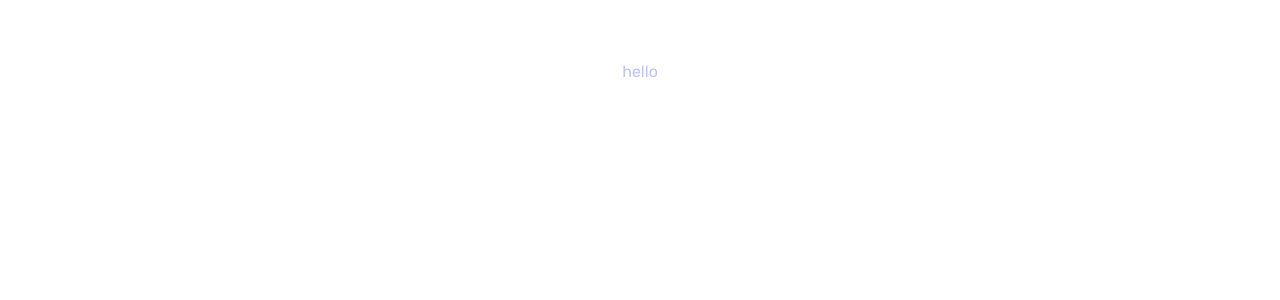
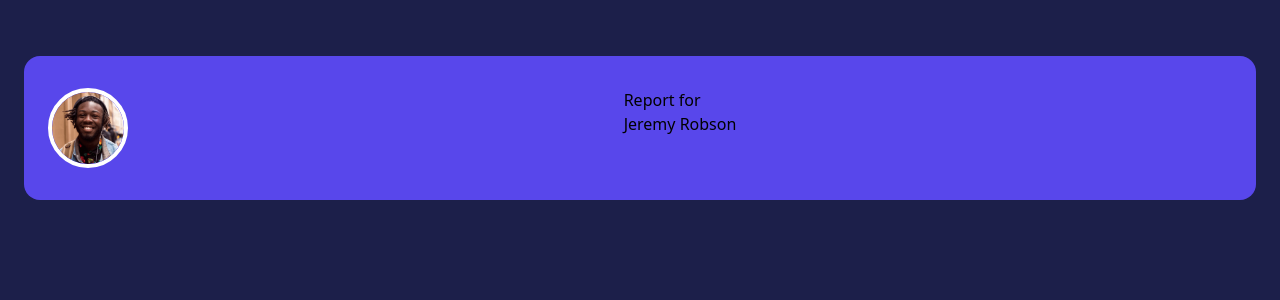
Before and after one commit to 12cassie34/time_tracking_dashboard, a Vue app: page / in a window 1280 px wide. Shown: the top 300 px of the page. Built offline with nearby package versions, Linux system fonts and the light colour scheme.

Commit message:
feat: setting style in TheProfile

```diff
--- a/src/App.vue
+++ b/src/App.vue
@@ -1,20 +1,14 @@
 <script setup>
 // This starter template is using Vue 3 <script setup> SFCs
 // Check out https://v3.vuejs.org/api/sfc-script-setup.html#sfc-script-setup
-import TheProfile from './components/TheProfile.vue'
+import TheProfile from "./components/TheProfile.vue";
 </script>
 
 <template>
-  <TheProfile />
+  <div class="pt-14 pr-6 pb-14 pl-6 w-screen h-screen bg-blue-dark">
+    <TheProfile />
+  </div>
 </template>
 
 <style>
-#app {
-  font-family: Avenir, Helvetica, Arial, sans-serif;
-  -webkit-font-smoothing: antialiased;
-  -moz-osx-font-smoothing: grayscale;
-  text-align: center;
-  color: #2c3e50;
-  margin-top: 60px;
-}
 </style>
--- a/src/components/TheProfile.vue
+++ b/src/components/TheProfile.vue
@@ -1,3 +1,15 @@
 <template>
-    <h1 class="text-blue-pale_blue font-rubik">hello</h1>
+  <div class="px-6 py-8 bg-blue-purple rounded-2xl flex">
+    <div class="flex-auto">
+      <img
+        class="border-4 rounded-full border-white w-20 h-20"
+        src="../assets/image-jeremy.png"
+        alt="Jeremy"
+      />
+    </div>
+    <div class="flex-auto">
+      <div>Report for</div>
+      <div>Jeremy Robson</div>
+    </div>
+  </div>
 </template>
--- a/tailwind.config.js
+++ b/tailwind.config.js
@@ -1,29 +1,30 @@
 module.exports = {
-  purge: ['./index.html', './src/**/*.{vue,js,ts,jsx,tsx}'],
+  purge: ["./index.html", "./src/**/*.{vue,js,ts,jsx,tsx}"],
   darkMode: false, // or 'media' or 'class'
   theme: {
-    colors: {
-      blue: {
-        purple: 'hsl(246, 80%, 60%)',
-        light: 'hsl(195, 74%, 62%)',
-        vary_dark: 'hsl(226, 43%, 10%)',
-        dart: 'hsl(235, 46%, 20%)',
-        desaturated_blue: 'hsl(235, 45%, 61%)',
-        pale_blue: 'hsl(236, 100%, 87%)'
+    extend: {
+      colors: {
+        blue: {
+          purple: "hsl(246, 80%, 60%)",
+          light: "hsl(195, 74%, 62%)",
+          vary_dark: "hsl(226, 43%, 10%)",
+          dark: "hsl(235, 46%, 20%)",
+          desaturated_blue: "hsl(235, 45%, 61%)",
+          pale_blue: "hsl(236, 100%, 87%)",
+        },
+        orange: "hsl(15, 100%, 70%)",
+        red: "hsl(348, 100%, 68%)",
+        green: "hsl(145, 58%, 55%)",
+        violet: "hsl(264, 64%, 52%)",
+        yello: "hsl(43, 84%, 65%)",
       },
-      orange: 'hsl(15, 100%, 70%)',
-      red: 'hsl(348, 100%, 68%)',
-      green: 'hsl(145, 58%, 55%)',
-      violet: 'hsl(264, 64%, 52%)',
-      yello: 'hsl(43, 84%, 65%)'
+      fontFamily: {
+        rubik: ['"Rubik"'],
+      },
     },
-    fontFamily: {
-      'rubik': ['"Rubik"']
-    },
-    extend: {},
   },
   variants: {
     extend: {},
   },
   plugins: [],
-}
+};
```
Also changed, not shown: src/assets/image-jeremy.png (added), src/assets/logo.png (deleted).
